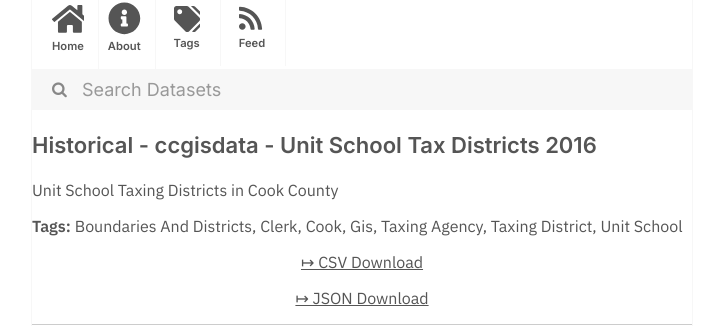
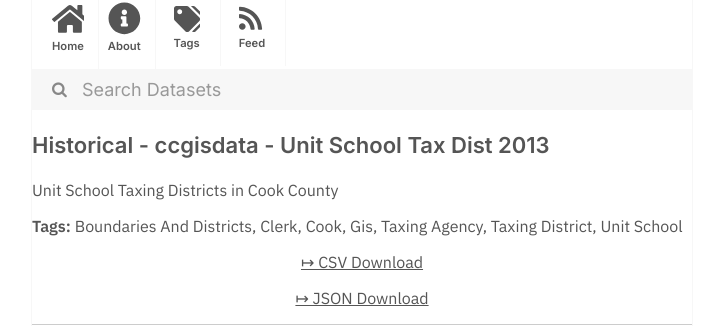
Before and after one commit to dayda-entities/cook-county-of-illinois, a Jekyll site: the page built from _posts/2020-11-10-historical-ccgisdata-unit-scho.md, in a window 1280 px wide. Shown: the part 216-542 px from the top of the page, without its empty margins (278-1001 px from the left). Built offline with Jekyll 4.4.1, drawn with Linux system fonts in a browser that asks for light colours.

Commit message:
Publish Data

```diff
--- a/_posts/2020-11-10-historical-ccgisdata-unit-scho.md
+++ b/_posts/2020-11-10-historical-ccgisdata-unit-scho.md
@@ -1,7 +1,7 @@
 ---
-title: Historical - ccgisdata - Unit School Tax Districts 2016
-created: '2020-11-10T16:57:11.833815'
-modified: '2020-11-10T16:57:11.833825'
+title: Historical - ccgisdata - Unit School Tax Dist 2013
+created: '2020-11-10T16:57:13.418905'
+modified: '2020-11-10T16:57:13.418915'
 state: active
 type: dataset
 tags:
@@ -15,9 +15,9 @@ tags:
 groups:
   - Local Government
 csv_url: >-
-  https://datacatalog.cookcountyil.gov/api/views/25fb-fudr/rows.csv?accessType=DOWNLOAD
+  https://datacatalog.cookcountyil.gov/api/views/a2wf-rai8/rows.csv?accessType=DOWNLOAD
 json_url: >-
-  https://datacatalog.cookcountyil.gov/api/views/25fb-fudr/rows.json?accessType=DOWNLOAD
+  https://datacatalog.cookcountyil.gov/api/views/a2wf-rai8/rows.json?accessType=DOWNLOAD
 layout: post
 
 ---
```
